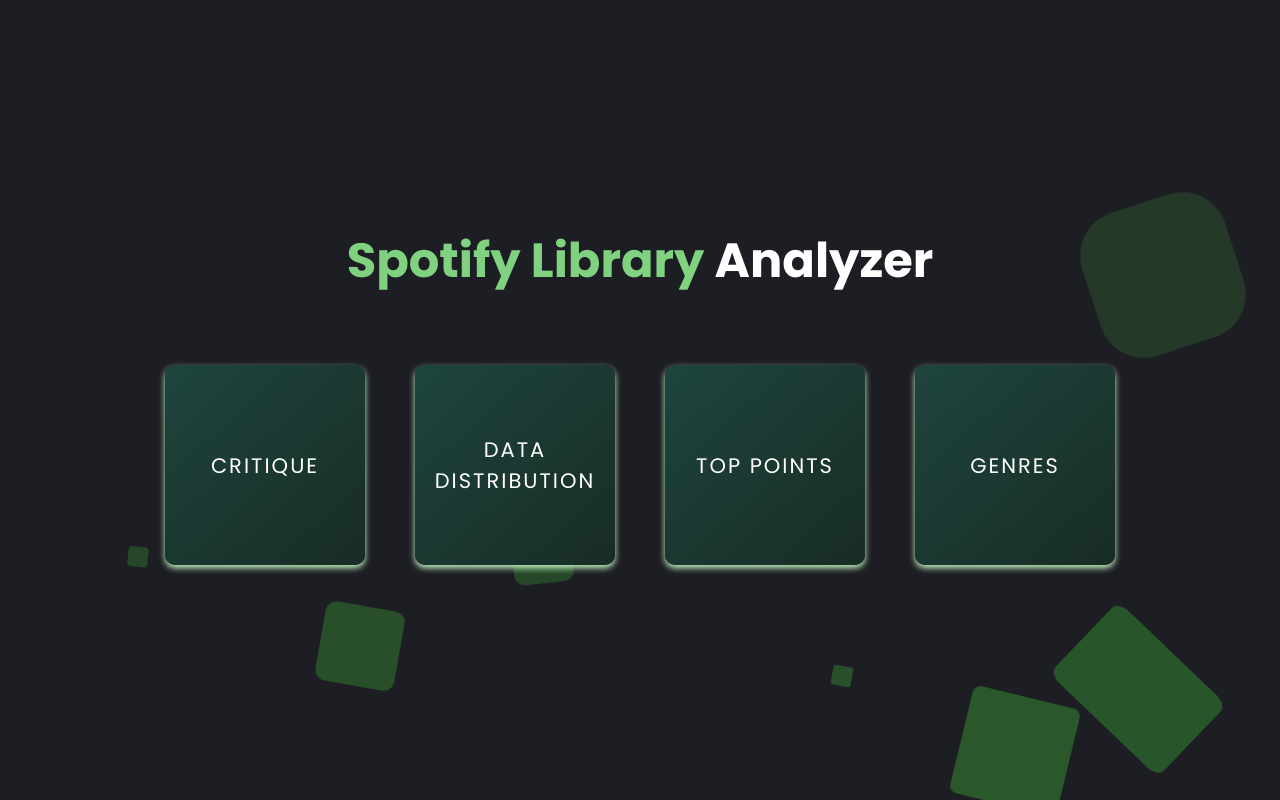
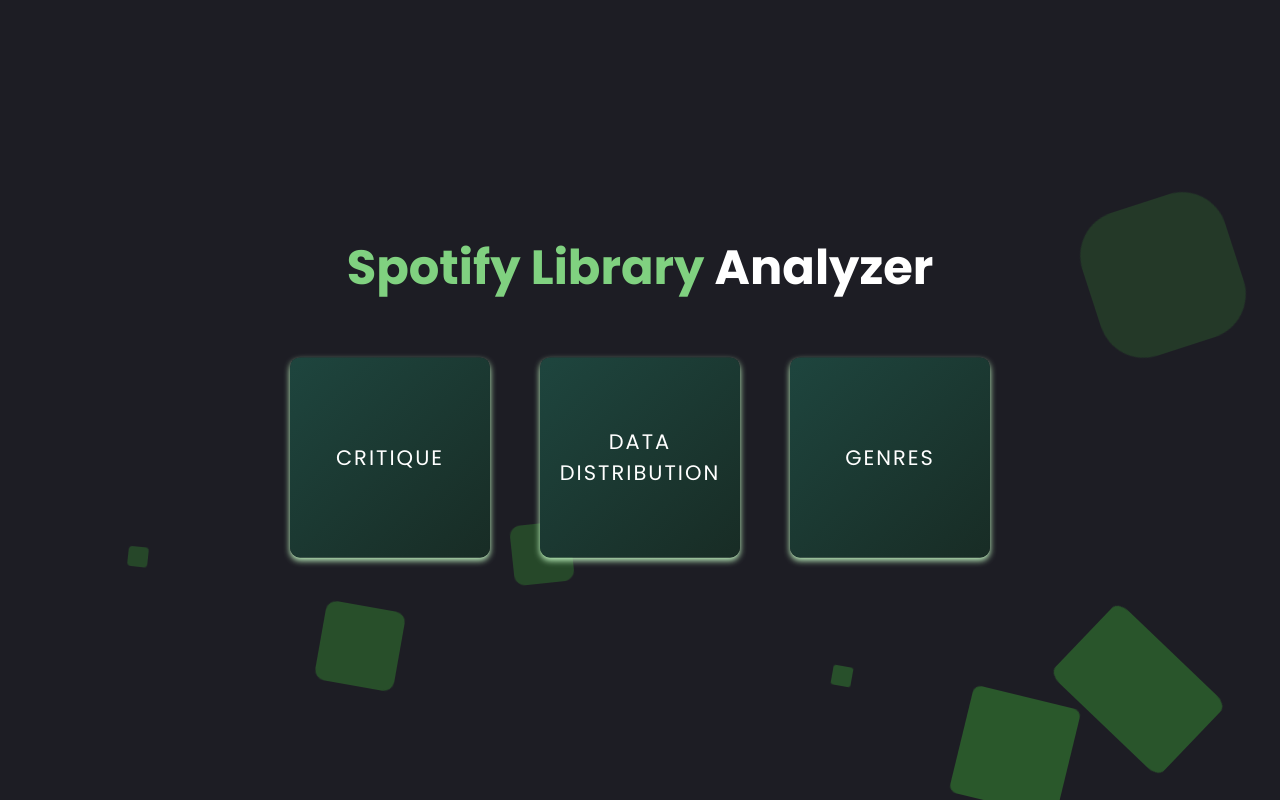
Before and after one commit to AJ-C22/SpotifyVisualizer, a Flask app: page /homePage in a window 1280 px wide. Run offline with Flask 3, Linux system fonts and the light colour scheme.

Commit message:
FInishing touches

```diff
--- a/app.py
+++ b/app.py
@@ -166,9 +166,12 @@ def getTracks():
     top_10_pop = df.nlargest(10, 'Popularity')
     top_10_length = df.nlargest(10, 'Length')
 
+    cmap = matplotlib.colors.LinearSegmentedColormap.from_list("", ["lightgreen", "darkgreen", "limegreen"])
+    matplotlib.cm.register_cmap("my_map_22222222222222222222222222222222222222222222882&&&&&&&", cmap)
+    cpal = sns.color_palette("my_map_22222222222222222222222222222222222222222222882&&&&&&&", n_colors=64, desat=0.8)
 
-
-    ax = sns.histplot( data=df, x='Popularity')
+    sns.set(style="whitegrid")
+    ax = sns.histplot( data=df, x='Popularity', color="lightgreen", alpha=1.0)
     plt.xlabel('Popularity')
     plt.ylabel('Count')
     plt.title('Sample Seaborn Plot')
@@ -180,6 +183,11 @@ def getTracks():
     # Access the Axes and set its background color to be transparent
     ax.patch.set_facecolor('none')
     ax.patch.set_alpha(0.0)
+    ax.set_title('Popularity of all Songs', color='white', fontsize=16)
+    ax.tick_params(axis='x', colors='white')
+    ax.tick_params(axis='y', colors='white')
+    ax.xaxis.label.set_color('white')
+    ax.yaxis.label.set_color('white')
 
     # Save the Seaborn plot to a BytesIO object
     popularity_hist_buf = BytesIO()
@@ -188,7 +196,7 @@ def getTracks():
     popularity_hist_base64 = base64.b64encode(popularity_hist_buf.read()).decode('utf-8')
     plt.clf()
 
-    ax = sns.histplot(df[df['Artist'].isin(top_10_artists.index)], x='Artist')
+    ax = sns.histplot(df[df['Artist'].isin(top_10_artists.index)], x='Artist', color="lightgreen", alpha=1.0)
     ax.set_xticklabels(ax.get_xticklabels(), rotation=45, ha='right')
     plt.xlabel('Artists')
     plt.ylabel('Count')
@@ -201,6 +209,11 @@ def getTracks():
     # Access the Axes and set its background color to be transparent
     ax.patch.set_facecolor('none')
     ax.patch.set_alpha(0.0)
+    ax.set_title('Song Distribution of Top 10 Artists', color='white', fontsize=16)
+    ax.tick_params(axis='x', colors='white')
+    ax.tick_params(axis='y', colors='white')
+    ax.xaxis.label.set_color('white')
+    ax.yaxis.label.set_color('white')
 
     artists_buf = BytesIO()
     plt.savefig(artists_buf, format='png', bbox_inches="tight")
@@ -208,7 +221,7 @@ def getTracks():
     artists_base64 = base64.b64encode(artists_buf.read()).decode('utf-8')
     plt.clf()
 
-    ax = sns.histplot(df[df['Artist'].isin(bottom_10_artists.index)], x='Artist')
+    ax = sns.histplot(df[df['Artist'].isin(bottom_10_artists.index)], x='Artist', color="lightgreen", alpha=1.0)
     ax.set_xticklabels(ax.get_xticklabels(), rotation=45, ha='right')
     plt.xlabel('Artists')
     plt.ylabel('Count')
@@ -221,6 +234,11 @@ def getTracks():
     # Access the Axes and set its background color to be transparent
     ax.patch.set_facecolor('none')
     ax.patch.set_alpha(0.0)
+    ax.set_title('Song Distribution of Bottom 10 Artists', color='white', fontsize=16)
+    ax.tick_params(axis='x', colors='white')
+    ax.tick_params(axis='y', colors='white')
+    ax.xaxis.label.set_color('white')
+    ax.yaxis.label.set_color('white')
 
     bot_artists_buf = BytesIO()
     plt.savefig(bot_artists_buf, format='png', bbox_inches="tight")
@@ -228,7 +246,7 @@ def getTracks():
     bot_artists_base64 = base64.b64encode(bot_artists_buf.read()).decode('utf-8')
     plt.clf()
 
-    ax = sns.histplot(data=df, x='Release')
+    ax = sns.histplot(data=df, x='Release', color="lightgreen", alpha=1.0)
     plt.xlabel('Years')
     plt.ylabel('Count')
     plt.title('Release Seaborn Plot')
@@ -240,6 +258,11 @@ def getTracks():
     # Access the Axes and set its background color to be transparent
     ax.patch.set_facecolor('none')
     ax.patch.set_alpha(0.0)
+    ax.set_title('Distribution of All Song Release Dates', color='white', fontsize=16)
+    ax.tick_params(axis='x', colors='white')
+    ax.tick_params(axis='y', colors='white')
+    ax.xaxis.label.set_color('white')
+    ax.yaxis.label.set_color('white')
 
     release_date_buf = BytesIO()
     plt.savefig(release_date_buf, format='png', bbox_inches='tight')
@@ -247,7 +270,7 @@ def getTracks():
     release_date_base64 = base64.b64encode(release_date_buf.read()).decode('utf-8')
     plt.clf()
 
-    ax = sns.scatterplot(data=df, x='Length', y='Popularity')
+    ax = sns.scatterplot(data=df, x='Length', y='Popularity', color="lightgreen", alpha=1.0)
     plt.xlabel('Song Length')
     plt.ylabel('Popularity')
     plt.title('Length vs Popularity Seaborn Plot')
@@ -259,6 +282,11 @@ def getTracks():
     # Access the Axes and set its background color to be transparent
     ax.patch.set_facecolor('none')
     ax.patch.set_alpha(0.0)
+    ax.set_title('Song length vs Popularity', color='white', fontsize=16)
+    ax.tick_params(axis='x', colors='white')
+    ax.tick_params(axis='y', colors='white')
+    ax.xaxis.label.set_color('white')
+    ax.yaxis.label.set_color('white')
 
     length_v_pop_buf = BytesIO()
     plt.savefig(length_v_pop_buf, format='png', bbox_inches='tight')
@@ -279,6 +307,11 @@ def getTracks():
     # Access the Axes and set its background color to be transparent
     ax.patch.set_facecolor('none')
     ax.patch.set_alpha(0.0)
+    ax.set_title('Average Song Lengths of Top 10 Artists', color='white', fontsize=16)
+    ax.tick_params(axis='x', colors='white')
+    ax.tick_params(axis='y', colors='white')
+    ax.xaxis.label.set_color('white')
+    ax.yaxis.label.set_color('white')
 
     artist_len_buf = BytesIO()
     plt.savefig(artist_len_buf, format='png', bbox_inches='tight')
@@ -286,7 +319,7 @@ def getTracks():
     artist_len_base64 = base64.b64encode(artist_len_buf.read()).decode('utf-8')
     plt.clf()
 
-    ax = sns.histplot(data=df, x="Date_Added",)
+    ax = sns.histplot(data=df, x="Date_Added", color="lightgreen", alpha=1.0)
     plt.xlabel('Date Added')
     plt.ylabel('Count')
     plt.title('How Many Songs Added Per Month')
@@ -298,12 +331,18 @@ def getTracks():
     # Access the Axes and set its background color to be transparent
     ax.patch.set_facecolor('none')
     ax.patch.set_alpha(0.0)
+    ax.set_title('Distribution of Dates - Songs Added', color='white', fontsize=16)
+    ax.tick_params(axis='x', colors='white')
+    ax.tick_params(axis='y', colors='white')
+    ax.xaxis.label.set_color('white')
+    ax.yaxis.label.set_color('white')
 
     songs_added_buf = BytesIO()
     plt.savefig(songs_added_buf, format='png', bbox_inches="tight")
     songs_added_buf.seek(0)
     songs_added_base64 = base64.b64encode(songs_added_buf.read()).decode('utf-8')
     plt.clf()
+
 
     ax = sns.barplot(data=top_10_pop, x='Popularity', y='Name')
     plt.xlabel('Popularity')
@@ -317,6 +356,11 @@ def getTracks():
     # Access the Axes and set its background color to be transparent
     ax.patch.set_facecolor('none')
     ax.patch.set_alpha(0.0)
+    ax.set_title('Top 10 Most Popular Artists', color='white', fontsize=16)
+    ax.tick_params(axis='x', colors='white')
+    ax.tick_params(axis='y', colors='white')
+    ax.xaxis.label.set_color('white')
+    ax.yaxis.label.set_color('white')
 
     song_pop_buf = BytesIO()
     plt.savefig(song_pop_buf, format='png', bbox_inches="tight")
@@ -324,6 +368,7 @@ def getTracks():
     song_pop_base64 = base64.b64encode(song_pop_buf.read()).decode('utf-8')
     plt.clf()
 
+    sns.set(style="whitegrid")
     ax = sns.barplot(data=top_10_length, x='Name', y='Length')
     ax.set_xticklabels(ax.get_xticklabels(), rotation=45, ha='right')
     plt.xlabel('Song Name')
@@ -337,6 +382,11 @@ def getTracks():
     # Access the Axes and set its background color to be transparent
     ax.patch.set_facecolor('none')
     ax.patch.set_alpha(0.0)
+    ax.set_title('Top 10 Longest Songs', color='white', fontsize=16)
+    ax.tick_params(axis='x', colors='white')
+    ax.tick_params(axis='y', colors='white')
+    ax.xaxis.label.set_color('white')
+    ax.yaxis.label.set_color('white')
 
     song_len_buf = BytesIO()
     plt.savefig(song_len_buf, format='png', bbox_inches="tight")
@@ -419,7 +469,7 @@ def getGenres():
 
     #allPlaylistGenres()
     df = pd.read_csv('genres.csv', encoding="ISO-8859-1")
-
+    sns.set(style="whitegrid")
     cmap = matplotlib.colors.LinearSegmentedColormap.from_list("", ["lightgreen", "darkgreen", "limegreen"])
     matplotlib.cm.register_cmap("my_map_222222222222222222222222222222222222222222222&&&&&&&", cmap)
     cpal = sns.color_palette("my_map_222222222222222222222222222222222222222222222&&&&&&&", n_colors=64, desat=0.8)
@@ -427,9 +477,20 @@ def getGenres():
     genre_counts = df['Genre'].value_counts().nlargest(20)
     genre_10 = df['Genre'].value_counts().nlargest(10)
 
-    ax = plt.pie(genre_10, labels=genre_10.index, colors=sns.color_palette("Greens"))
+    plt.pie(genre_10, labels=genre_10.index, colors=sns.color_palette("Greens"), textprops={'color': 'white'})
     plt.title('Top 10 Genres')
 
+    ax = plt.gca()
+
+    # Set the color of the labels to white
+    label_color = 'white'
+    for label in ax.get_xticklabels() + ax.get_yticklabels():
+        label.set_color(label_color)
+
+    # Set the color of the ticks to white
+    ax.tick_params(axis='x', colors=label_color)
+    ax.tick_params(axis='y', colors=label_color)
+    ax.set_title('Top 10 Genres', color='white', fontsize=16)
     fig = plt.gcf()
     fig.patch.set_facecolor('none')
     fig.patch.set_alpha(0.0)
@@ -454,6 +515,11 @@ def getGenres():
     # Access the Axes and set its background color to be transparent
     ax.patch.set_facecolor('none')
     ax.patch.set_alpha(0.0)
+    ax.set_title('Top 20 genres', color='white', fontsize=16)
+    ax.tick_params(axis='x', colors='white')
+    ax.tick_params(axis='y', colors='white')
+    ax.xaxis.label.set_color('white')
+    ax.yaxis.label.set_color('white')
 
     genre_hist_buf = BytesIO()
     plt.savefig(genre_hist_buf, format='png', bbox_inches = 'tight')
@@ -462,7 +528,7 @@ def getGenres():
     plt.clf()
 
     genre_counts_all = df['Genre'].value_counts()
-    ax = wordcloud = WordCloud(width=800, height=400, background_color='white').generate_from_frequencies(genre_counts_all)
+    ax = wordcloud = WordCloud(width=800, height=400, background_color=None).generate_from_frequencies(genre_counts_all)
     plt.figure(figsize=(10, 5))
     plt.imshow(wordcloud, interpolation='bilinear')
     plt.axis('off')
--- a/static/css/style.css
+++ b/static/css/style.css
@@ -37,7 +37,7 @@ span{
 }
 .button-box{
     display: grid;
-    grid-template-columns: repeat(4, 1fr);
+    grid-template-columns: repeat(3, 1fr);/** change to 4 when top points is added **/
     grid-template-rows: 1fr;
     padding-top: 6%;
     column-gap: 30px;
--- a/templates/data.html
+++ b/templates/data.html
@@ -19,7 +19,6 @@ body {
 
     background-color: #1E1E1E;
     color: #FFFFFF;
-    font-family: 'Arial', sans-serif;
     margin: 0;
     padding: 0;
 }
@@ -56,12 +55,13 @@ h2 {
     padding: 20px;
     box-shadow: 0 4px 8px rgba(0, 0, 0, 0.1);
     cursor: pointer;
-    transition: .45s;
+    transition: .6s;
     object-fit: contain;
+    box-shadow: 0 3px 6px rgb(197, 250, 197);
 }
 .graph-container:hover{
     transform: translateY(6px);
-    background: rgb(128, 209, 128) ;
+    background: -webkit-linear-gradient(132deg, #182C25 0%, #1E453E 100%);
 
 }
 
--- a/templates/genre.html
+++ b/templates/genre.html
@@ -57,10 +57,11 @@ h2 {
     cursor: pointer;
     transition: .45s;
     object-fit: contain;
+    box-shadow: 0 3px 10px rgb(197, 250, 197);
 }
 .graph-container:hover{
     transform: translateY(6px);
-    background: rgb(128, 209, 128) ;
+    background: rgb(17, 43, 17);
 
 }
 
@@ -68,7 +69,6 @@ body {
 	background: linear-gradient(-45deg,rgb(32, 32, 32), rgb(24, 26, 26), #252222, #0a1f0d);
 	background-size: 400% 400%;
 	animation: gradient 15s ease infinite;
-	height: 100vh;
 }
 
 @keyframes gradient {
--- a/templates/index.html
+++ b/templates/index.html
@@ -17,9 +17,11 @@
             <a href = "{{ url_for('getTracks', _external = True)}}">
                 <button class = "data-btn" > DATA DISTRIBUTION</button>
             </a>
+            <!--
             <a href = "{{ url_for('getTracks', _external = True)}}">
                 <button class = "top-btn"> TOP POINTS</button>
             </a>
+            -->
             <a href = "{{ url_for('getGenres', _external = True)}}">
                 <button class = "genre-btn"> GENRES</button>
             </a>
```
Also changed, not shown: songs.csv (+6 -6 lines), templates/critique.html (+85 -4 lines), 1 other file.
